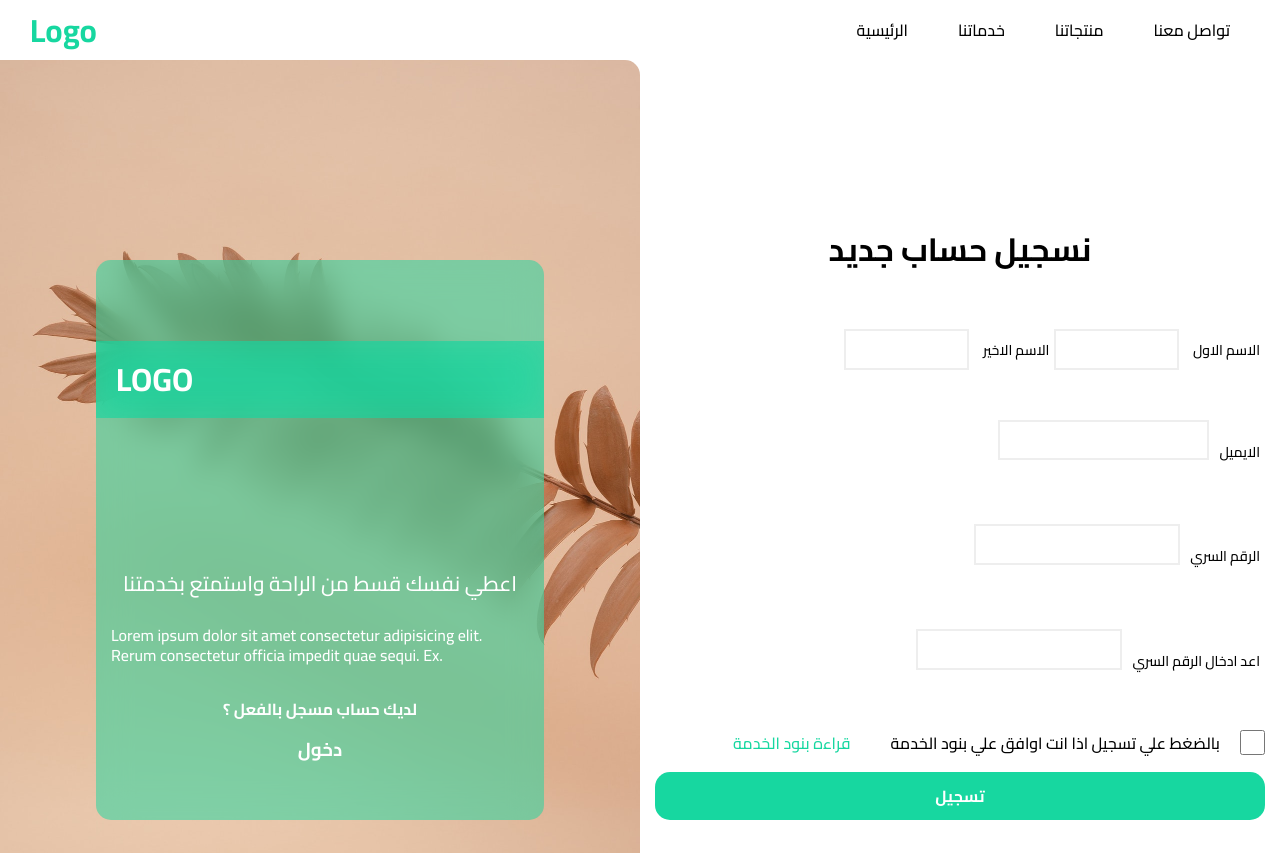
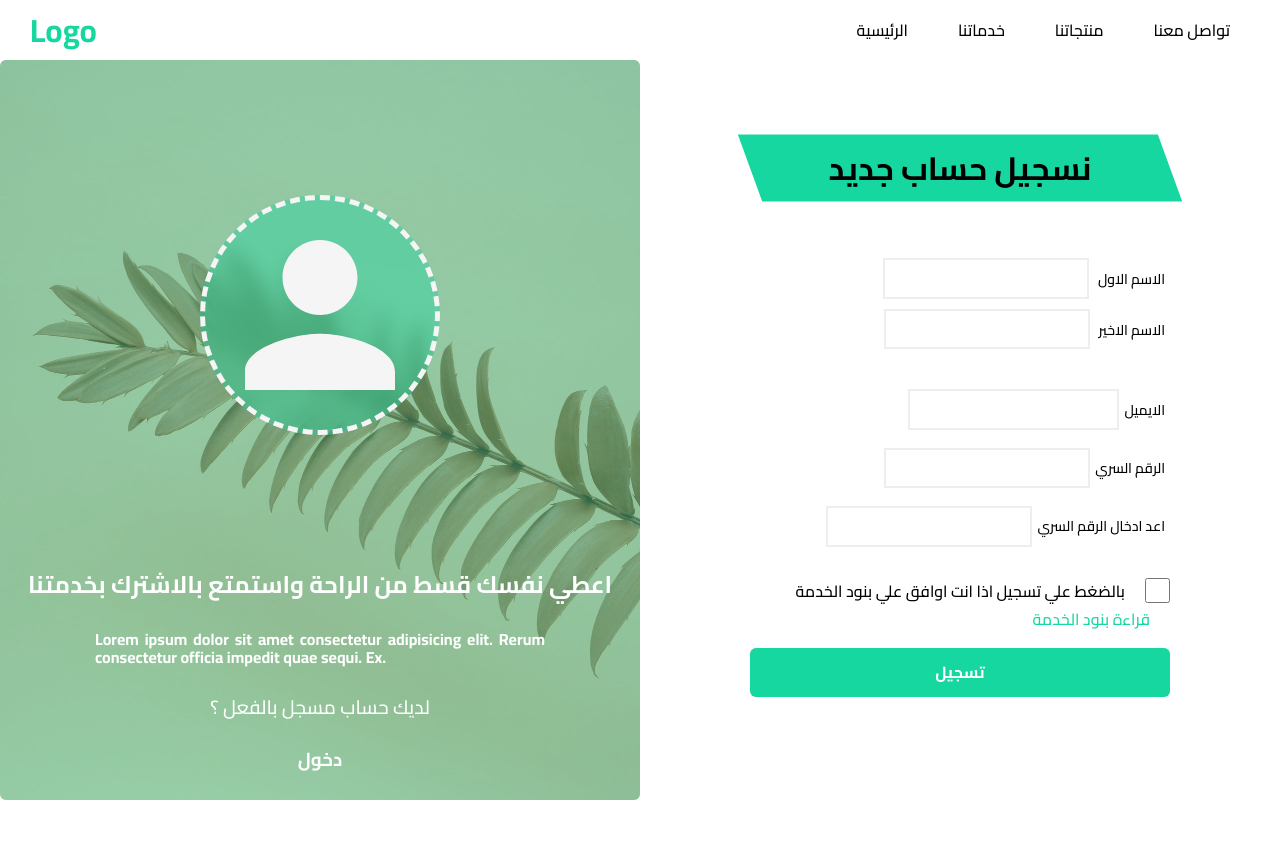
Before and after one commit to AhmedShehata98/Regster_Page, a plain HTML site: page index.html in a window 1280 px wide. Shown: the top 853 px of the page. After the commit the page ends 800 px from the top, so only its background shows below. Drawn offline with nearby package versions, Linux system fonts and the light colour scheme.

Commit message:
v2.5
- Optimazed layout

```diff
--- a/CSS/register.css
+++ b/CSS/register.css
@@ -52,6 +52,7 @@ body{
 }
 :root{
     --main-clr:#17D7A0;
+    --overlay-clr:#17d7a163;
     --primary-clr:#f5f5f5;
     --secondary-clr:#252525;
     --tx-main-color:#000;
@@ -157,6 +158,7 @@ header .container nav li a::after{
     background-color: var(--main-clr);
     transform: translateX(-50%);
     transition: 0.3s ease-in-out;
+    border-radius: 50px;
 }
 header .container nav li a:hover:after{
     width: 80%;
@@ -164,143 +166,126 @@ header .container nav li a:hover:after{
 
 section {
     position: relative;
-    min-height: calc(100vh - 60px);
     display: flex;
-}
-
-section .landing{
-    position: relative;
-    width: calc(100% /2);
-    height: fit-content;
-    object-fit: cover;
-    color: var(--tx-primary-color);
-    display: flex;
-    flex-direction: column;
     justify-content: center;
     align-items: center;
-    border-radius: 0 15px 15px 0;
+    flex-wrap: nowrap;
+    min-height: calc(100vh -60px);
+    width: 100%;
     overflow: hidden;
 }
+section .landing {
+    position: relative;
+    max-width: 50%;
+    max-height: calc(100vh - 60px);
+    object-fit: cover;
+    align-self: flex-start;
+    border-radius: 6px;
+    overflow:hidden;
+}
+@media (max-width:768px) {
+    section .landing {
+        display: none;
+    }
 
-section .landing img{
+}
+section .landing .Land_image{
     max-width: 100%;
-    object-fit: cover;
 }
 section .landing .main_tx_container{
     position: absolute;
-    top: 50%;
-    left: 50%;
     z-index: 2;
-    min-height: 70vh;
-    width: 70%;
+    top: 0;
+    left: 0;
+    display: flex;
+    flex-direction: column;
+    justify-content: space-evenly;
+    align-items: center;
+    background-color:var(--overlay-clr);
+    width: 100%;
+    padding: 15px;
+    height: calc(100vh + 60px);
+
+}
+.landing .main_tx_container > .UserICO{
+   font-size: 200px;
+   color: var(--primary-clr);
+    border: 5px dashed ;
+    border-radius: 50%;
+    padding: 15px;
+    backdrop-filter: blur(10px);
+    background-color: var(--overlay-clr);
+}
+.landing .main_tx_container .content_tx {
     display: flex;
     flex-direction: column;
     justify-content: space-around;
     align-items: center;
-    backdrop-filter: blur(16px);
-    transform: translate(-50% , -50%);
+
 }
-@media (max-width:992px) {
-    section .landing{
-        display: none;
-    }
-    section .landing img{
-        display: none;
-    }
+.landing .main_tx_container .content_tx h1{
+    color: var(--tx-primary-color);
+    font-size: 1.5em;
+    text-align: center;
 }
-section .landing .main_tx_container::before{
+.landing .main_tx_container .content_tx p{
+    font-size: 16px;
+    font-weight: bold;
+    text-align: justify;
+    max-width: 450px;
+    margin: 15px auto;
+    color: var(--tx-primary-color);
+}
+.landing .main_tx_container .content_tx h4{
+    color: var(--tx-primary-color);
+    font-size: 1.2em;
+    font-weight: normal;
+    margin: 15px auto;
+}
+.landing .main_tx_container .content_tx h3{
+    margin: 15px auto;
+
+}
+.landing .main_tx_container .content_tx h3 a{
+    text-decoration: none;
+    color: var(--tx-primary-color);
+}
+.landing .main_tx_container .content_tx h3 a:hover{
+    opacity: 0.8;
+}
+
+section .container {
+
+    display: flex;
+    flex-direction: column;
+    align-items: center;
+    justify-content: center;
+}
+section .container .main_Sign{
+
+    max-width: 420px;
+}
+
+section .container .main_Sign h1{
+    position: relative;
+    text-align: center;
+    padding: 15px;
+}
+section .container .main_Sign h1::after{
     content: "";
     position: absolute;
     z-index: -1;
     top: 50%;
     left: 50%;
-    background-color: var(--main-clr);
-    opacity: 0.5;
     width: 100%;
     height: 100%;
-    border-radius: 15px;
-    transform: translate(-50% , -50%);
+    background-color: var(--main-clr);
+    transform: translate(-50% ,-50%) skew(20deg);
 
 }
-section .landing .main_tx_container > h1:first-child{
-    background-color: #17d7a191;
-    padding: 20px;
-    text-transform: uppercase;
-    align-self: flex-start;
-    backdrop-filter: blur(16px);
-    width: 100%;
-}
-section .landing .main_tx_container .content_tx{
-    display: flex;
-    flex-direction: column;
-    justify-content: space-around;
-    align-items: center;
-}
-section .landing > .main_tx_container > .content_tx h1:first-child{
-    font-size: 1.3em;
-    font-weight: 400;
-    max-width: 500px;
-    background-color: transparent;
-}
-section .landing > .main_tx_container > .content_tx p{
-    font-weight: 400;
-    line-height: 20px;
-    padding: 15px;
-    width: 100%;
-    color: var(--tx-primary-color-color);
-}
-section .landing > .main_tx_container > .content_tx h4{
-    font-weight: bold;
-    padding: 20px 0;
-}
-section .landing > .main_tx_container > .content_tx h3 a{
-    text-decoration: none;
-    color: var(--tx-primary-color);
-    padding: 10px;
-}
-section .landing > .main_tx_container > .content_tx h3 a:hover{
-    opacity: 0.7;
-}
-section .container{
-    position: relative;
-    min-height: inherit;
-    width: calc(100% / 2);
-    display: flex;
-    flex-direction: column;
-    justify-content: center;
-    align-items: center;
-    color: var(--tx-main-color);
-
-}
-section .container .main_Sign{
-    max-width: 100%;
-    height: 100vh;
-    display: flex;
-    flex-direction: column;
-    justify-content: center;
-    align-items: center;
-}
-@media (max-width:992px) {
-    section .container .main_Sign{
-        justify-content: flex-start;
-
-    }
-
-}
-@media (max-width:767px) {
-    section .container .main_Sign{
-        justify-content: space-around;
-
-    }
-
-}
-@media (max-width:992px) {
-    section .container .main_Sign h1{
-        font-size: 1.2em;
-    }
 
 
-}
+
 section .container .main_Sign form{
     display: flex;
     padding: 20px 0;
@@ -308,6 +293,7 @@ section .container .main_Sign form{
     justify-content: flex-start;
     flex-direction: row;
     flex-wrap: wrap;
+
 }
 section .container .main_Sign form input{
     border: 2px #eeeeee solid;
@@ -324,7 +310,8 @@ section .container .main_Sign form .passRepeat  {
     flex-wrap: wrap;
     justify-content: flex-start;
     align-items: center;
-    padding: 20px 0;
+    width: 100%;
+    margin: 15px auto;
 
 }
 section .container .main_Sign form .full_name label,
@@ -333,7 +320,7 @@ section .container .main_Sign form .password label,
 section .container .main_Sign form .passRepeat label{
     font-size: 14px;
     font-weight: 400;
-    padding: 0 5px 0 10px;
+    padding: 0 5px;
 }
 section .container .main_Sign form .full_name input,
 section .container .main_Sign form .email input ,
@@ -342,15 +329,18 @@ section .container .main_Sign form .passRepeat input{
     position: relative;
     padding: 8px 10px;
     font-size: 18px;
+
 }
 section .container .main_Sign form .email {
-    padding: 20px 0;
+
     width: 100%;
+    margin: 15px auto;
     display: flex;
     align-items: center;
 }
 section .container .main_Sign form .password #password{
     position: relative;
+
 }
 section .container .main_Sign form .password #password::after{
     content: "";
@@ -363,25 +353,21 @@ section .container .main_Sign form .password #password::after{
 }
 
 section .container .main_Sign form .password {
-    padding: 20px 0;
-    width: 358px;
+    margin: auto 0;
 }
-section .container .main_Sign form .passRepeat {
-    padding: 20px 0;
 
-}
 @media (max-width:767px) {
     section .container .main_Sign form .passRepeat{
         flex-wrap: nowrap;
     }
 }
 section .container .main_Sign form .full_name {
-    padding: 20px 0;
+
 
 }
 
 section .container .main_Sign form .full_name input{
-    max-width: 125px;
+    max-width: 100%;
     margin-bottom: 10px;
 }
 @media (max-width:768px) {
@@ -434,7 +420,7 @@ section .container .main_Sign form .finishing_form input[type="submit"]{
     width: 100%;
     font-weight: 700;
     cursor: pointer;
-    border-radius: 15px;
+    border-radius: 6px;
 }
 section .container .main_Sign form .finishing_form input[type="submit"]:hover{
     opacity: 0.7;
@@ -448,7 +434,7 @@ section .container .main_Sign form .finishing_form input[type="checkbox"]{
 
 section .container .main_Sign form .password input[type="password"]{
     position: relative;
-}
+} */
 
 /* Progress Logic Check input */
 section .container .main_Sign form .email .checkProgressMail ,
--- a/index.html
+++ b/index.html
@@ -34,11 +34,11 @@
     </header>
     <section>
         <div class="landing">
-            <img src="img/landing.jpg" alt="">
+            <img class="Land_image" src="img/landing.jpg" alt="">
             <div class="main_tx_container">
-                <h1>Logo</h1>
+                <ion-icon class="UserICO" name="person"></ion-icon>
                 <div class="content_tx">
-                 <h1>اعطي نفسك قسط من الراحة واستمتع بخدمتنا</h1>
+                 <h1>اعطي نفسك قسط من الراحة واستمتع بالاشترك بخدمتنا</h1>
                  <p class="welcome_tx">Lorem ipsum dolor sit amet consectetur adipisicing elit. Rerum consectetur officia impedit quae sequi. Ex.</p>
                     <h4>لديك حساب مسجل بالفعل ؟</h2>
                     <h3><a href="#">دخول</a></h3>
@@ -99,7 +99,7 @@
             </div>
         </div>
     </section>
-
+    <script src="https://unpkg.com/ionicons@4.5.10-0/dist/ionicons.js"></script>
     <script src="JS/register.js"></script>
 </body>
 </html>
```
